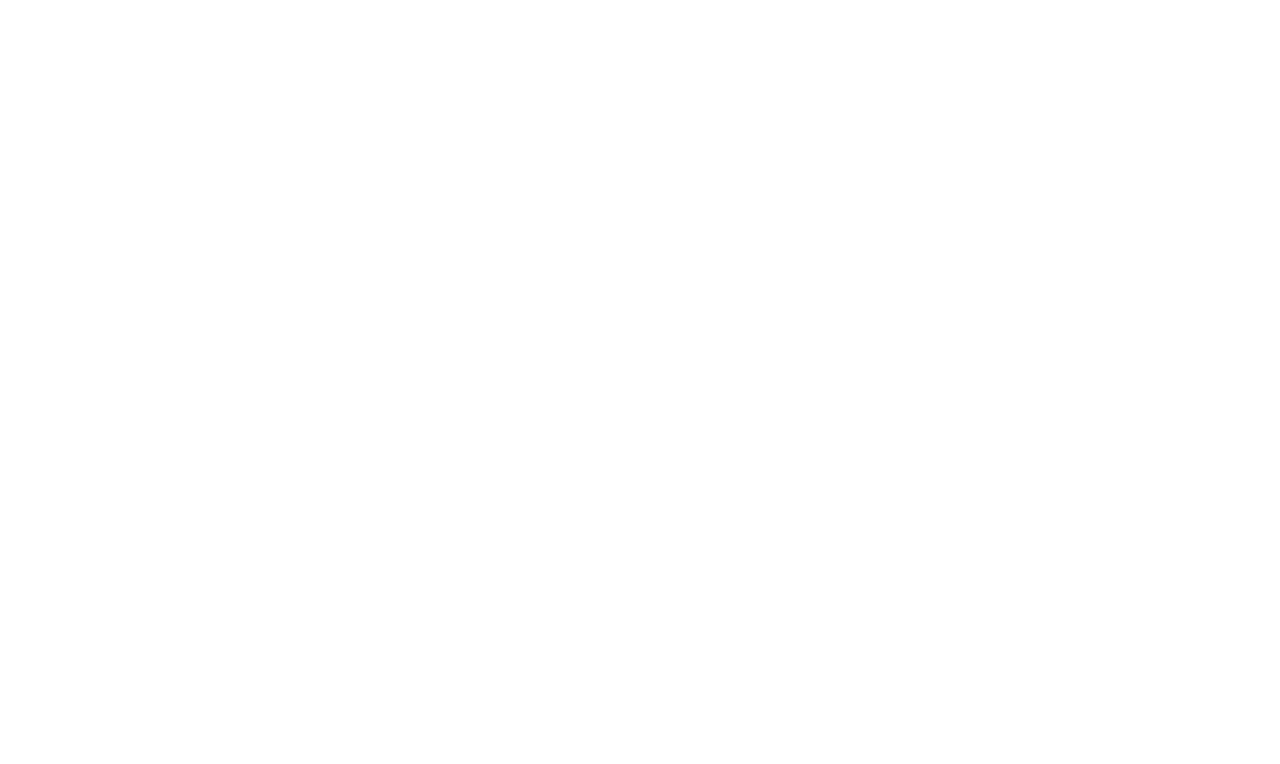
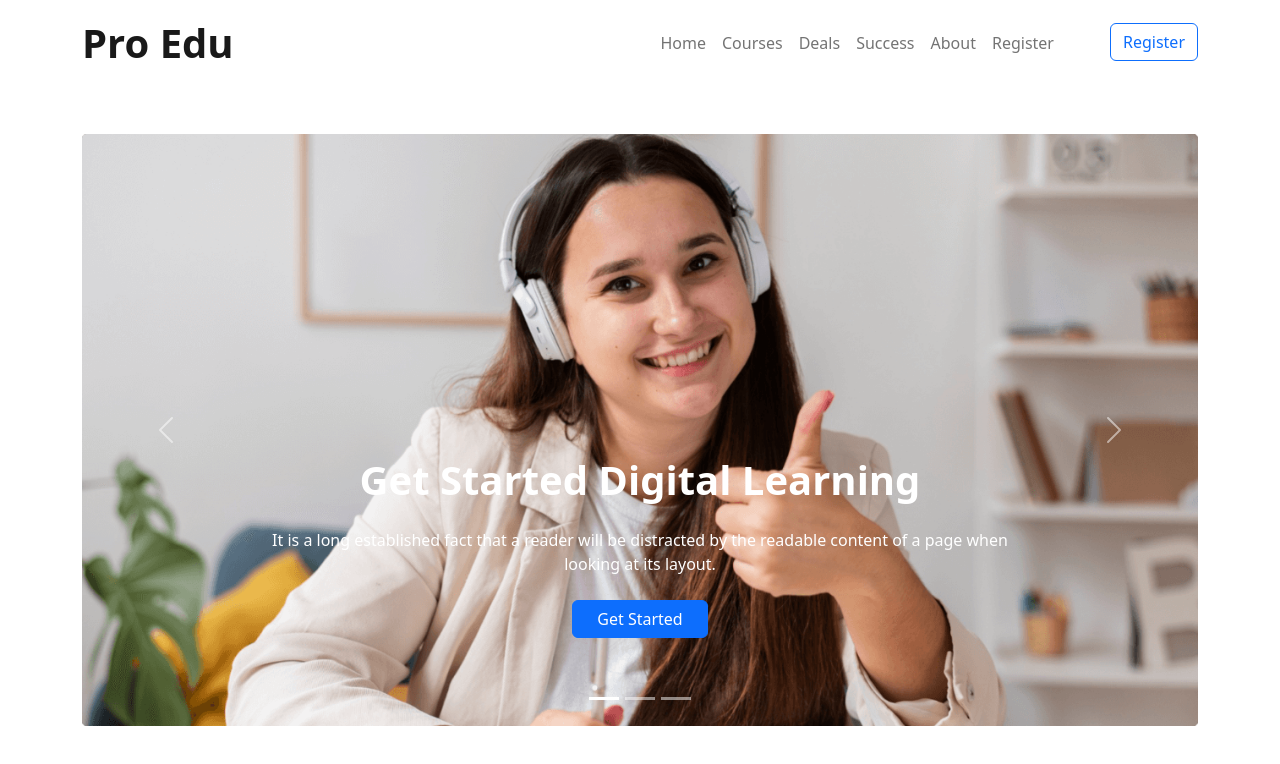
Before and after one commit to maj-jinnah/Assignment--3, a plain HTML site: page index.html in a window 1280 px wide. Drawn offline with nearby package versions, Linux system fonts and the light colour scheme.

Commit message:
Header Done

```diff
--- a/index.html
+++ b/index.html
@@ -1,12 +1,107 @@
 <!DOCTYPE html>
 <html lang="en">
+
 <head>
     <meta charset="UTF-8">
     <meta http-equiv="X-UA-Compatible" content="IE=edge">
     <meta name="viewport" content="width=device-width, initial-scale=1.0">
-    <title>Document</title>
+    <title>Digital Learning</title>
+    <link rel="stylesheet" href="https://cdn.jsdelivr.net/npm/bootstrap@5.2.0/dist/css/bootstrap.min.css">
 </head>
+
 <body>
+    <header>
+                             <!-- Navbar start -->
 
+        <nav class="navbar navbar-expand-lg">
+            <div class="container">
+                <a class="navbar-brand fw-bolder fs-1" href="#">Pro Edu</a>
+                <button class="navbar-toggler" type="button" data-bs-toggle="collapse"
+                    data-bs-target="#navbarNavAltMarkup" aria-controls="navbarNavAltMarkup" aria-expanded="false"
+                    aria-label="Toggle navigation">
+                    <span class="navbar-toggler-icon"></span>
+                </button>
+                <div class="collapse navbar-collapse" id="navbarNavAltMarkup" style="justify-content: end">
+                    <div class="navbar-nav">
+                        <a class="nav-link" aria-current="page" href="#">Home</a>
+                        <a class="nav-link" href="#">Courses</a>
+                        <a class="nav-link" href="#">Deals</a>
+                        <a class="nav-link" href="#">Success</a>
+                        <a class="nav-link" href="#">About</a>
+                        <a class="nav-link" href="#">Register</a>
+                        <form class="ps-lg-5" action="">
+                            <button class="btn btn-outline-primary" type="submit">Register</button>
+                        </form>
+                    </div>
+                </div>
+            </div>
+        </nav>
+
+                            <!-- Carousel Start -->
+
+        <section class="container mt-5 mb-5">
+            <div id="carouselExampleCaptions" class="carousel slide" data-bs-ride="false">
+                <div class="carousel-indicators">
+                    <button type="button" data-bs-target="#carouselExampleCaptions" data-bs-slide-to="0" class="active"
+                        aria-current="true" aria-label="Slide 1"></button>
+                    <button type="button" data-bs-target="#carouselExampleCaptions" data-bs-slide-to="1"
+                        aria-label="Slide 2"></button>
+                    <button type="button" data-bs-target="#carouselExampleCaptions" data-bs-slide-to="2"
+                        aria-label="Slide 3"></button>
+                </div>
+                <div class="carousel-inner">
+                    <div class="carousel-item active">
+                        <img src="images/cover/cover-1.png" class="d-block w-100" alt="...">
+                        <div class="carousel-caption d-none d-md-block">
+                            <h5 class="fs-1 fw-bold pb-3">Get Started Digital Learning</h5>
+                            <p class="pb-2">It is a long established fact that a reader will be distracted by the readable content of a page when looking at its layout.</p>
+                            <button type="button" class="btn btn-primary px-4 mb-5">Get Started</button>
+                        </div>
+                    </div>
+                    <div class="carousel-item">
+                        <img src="images/cover/cover-2.1.jpg" class="d-block w-100 " alt="...">
+                        <div class="carousel-caption d-none d-md-block">
+                            <h5 class="fs-1 fw-bold pb-3">Get Started Digital Learning</h5>
+                            <p class="pb-2">It is a long established fact that a reader will be distracted by the readable content of a page when looking at its layout.</p>
+                            <button type="button" class="btn btn-primary px-4 mb-5">Get Started</button>
+                        </div>
+                    </div>
+                    <div class="carousel-item">
+                        <img src="images/cover/cover-3.jpg" class="d-block w-100" alt="...">
+                        <div class="carousel-caption d-none d-md-block">
+                            <h5 class="fs-1 fw-bold pb-3">Get Started Digital Learning</h5>
+                            <p class="pb-2">It is a long established fact that a reader will be distracted by the readable content of a page when looking at its layout.</p>
+                            <button type="button" class="btn btn-primary px-4 mb-5">Get Started</button>
+                        </div>
+                    </div>
+                </div>
+                <button class="carousel-control-prev" type="button" data-bs-target="#carouselExampleCaptions"
+                    data-bs-slide="prev">
+                    <span class="carousel-control-prev-icon" aria-hidden="true"></span>
+                    <span class="visually-hidden">Previous</span>
+                </button>
+                <button class="carousel-control-next" type="button" data-bs-target="#carouselExampleCaptions"
+                    data-bs-slide="next">
+                    <span class="carousel-control-next-icon" aria-hidden="true"></span>
+                    <span class="visually-hidden">Next</span>
+                </button>
+            </div>
+        </section>
+
+                        <!-------------------------
+                        ----- Header End Here------
+                        -------------------------->
+    </header>
+
+    <main>
+
+    </main>
+
+    <footer>
+
+    </footer>
+
+    <script src="https://cdn.jsdelivr.net/npm/bootstrap@5.2.0/dist/js/bootstrap.bundle.min.js"></script>
 </body>
+
 </html>
```
Also changed, not shown: images/cover/cover-2.1.jpg (added).
